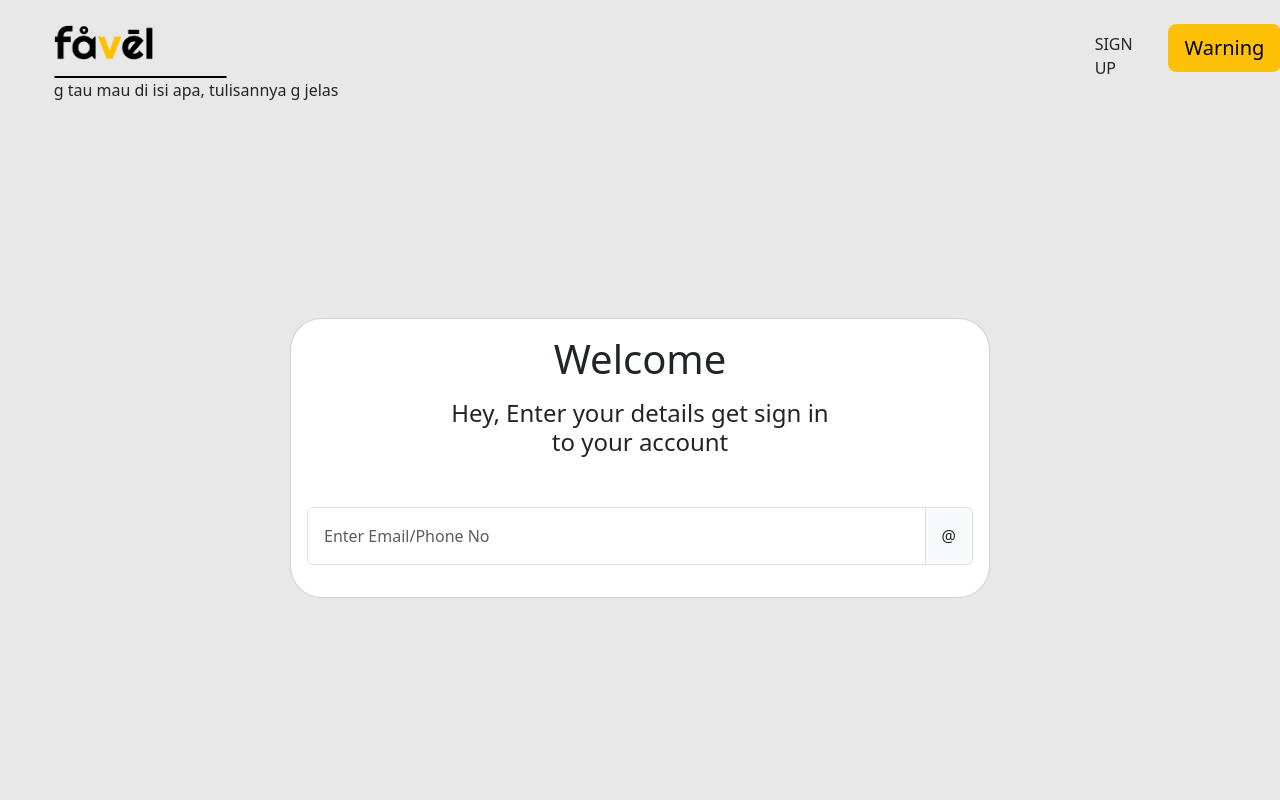
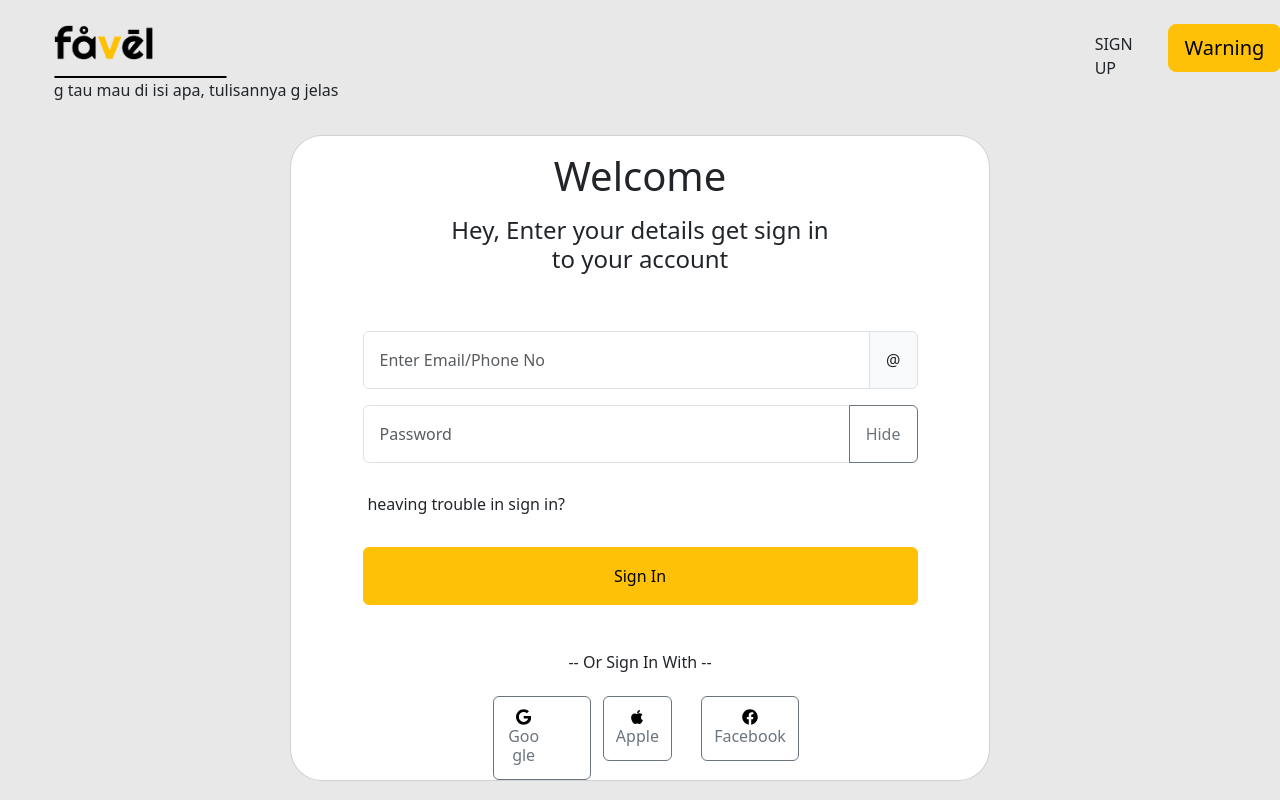
Before and after one commit to itsMeVela/loginweb, a PHP site: page / in a window 1280 px wide. Run offline with PHP 8.4, Linux system fonts and the light colour scheme.

Commit message:
sign in whit

```diff
--- a/index.php
+++ b/index.php
@@ -48,9 +48,73 @@
                     <div class="card-body">
                         <h1 class="card-title text-center mb-3">Welcome</h1>
                         <h4 class="card-title mb-2 text-center">Hey, Enter your details get sign in <br> to your account</h4>
-                        <div class="input-group mb-3" style="margin-top: 50px;">
-                            <input type="text" class="form-control p-3" placeholder="Enter Email/Phone No" aria-label="Enter Email/Phone No" aria-describedby="basic-addon2">
-                            <span class="input-group-text p-3" id="basic-addon2">@</span>
+                        <div class="d-flex justify-content-center">
+                            <div class="col-10">
+                                <div class="input-group mb-3" style="margin-top: 50px;">
+                                    <input type="text" class="form-control p-3" placeholder="Enter Email/Phone No" aria-label="Enter Email/Phone No" aria-describedby="basic-addon2">
+                                    <span class="input-group-text p-3 " id="basic-addon2">@ </span>
+                                </div>
+                            </div>
+                        </div>
+                        <div class="d-flex justify-content-center">
+                            <div class="col-10">
+                                <div class="input-group mb-3">
+                                    <input type="text" class="form-control p-3" placeholder="Password" aria-label="Password" aria-describedby="button-addon2">
+                                    <button class="btn btn-outline-secondary p-3" type="button" id="button-addon2">Hide</button>
+                                </div>
+                            </div>
+                        </div>
+                        <div>
+                            <ul class="navbar-nav">
+                                <li class="nav-item">
+                                    <a class="nav-link mx-3" aria-current="page" href="#">
+                                        <h6 class="mt-2" style="margin-left: 7%;">heaving trouble in sign in?</h6>
+                                    </a>
+                                </li>
+                            </ul>
+                        </div>
+                        <div class="d-flex justify-content-center">
+                            <div class="col-10">
+                                <div class="d-grid gap-2">
+                                    <button class="btn btn-warning p-3 mt-3" type="button">Sign In</button>
+                                </div>
+                            </div>
+                        </div>
+                        <div>
+                            <h6 class="text-center mt-5">-- Or Sign In With --</h6>
+                        </div>
+                    </div>
+                    <div class="d-flex justify-content-center">
+                        <div class="row">
+                            <div class="col-4">
+                                <div class="row">
+                                        <button class="btn btn-outline-secondary" type="button" id="button-addon2">
+                                        <div class="col-6">
+                                            <svg  xmlns="http://www.w3.org/2000/svg" height="1em" viewBox="0 0 488 512"><!--! Font Awesome Free 6.4.2 by @fontawesome - https://fontawesome.com License - https://fontawesome.com/license (Commercial License) Copyright 2023 Fonticons, Inc. -->
+                                                <path d="M488 261.8C488 403.3 391.1 504 248 504 110.8 504 0 393.2 0 256S110.8 8 248 8c66.8 0 123 24.5 166.3 64.9l-67.5 64.9C258.5 52.6 94.3 116.6 94.3 256c0 86.5 69.1 156.6 153.7 156.6 98.2 0 135-70.4 140.8-106.9H248v-85.3h236.1c2.3 12.7 3.9 24.9 3.9 41.4z" />
+                                            </svg>
+                                        </div>
+                                        <div class="col-6">
+                                            <h6>Google</h6>
+                                        </div>
+                                </button>
+                            </div>
+                        </div>
+                        <div class="col-4">
+                            <button class="btn btn-outline-secondary" type="button" id="button-addon2">
+                                <svg style="margin-button: 35%; " xmlns="http://www.w3.org/2000/svg" height="1em" viewBox="0 0 384 512"><!--! Font Awesome Free 6.4.2 by @fontawesome - https://fontawesome.com License - https://fontawesome.com/license (Commercial License) Copyright 2023 Fonticons, Inc. -->
+                                    <path d="M318.7 268.7c-.2-36.7 16.4-64.4 50-84.8-18.8-26.9-47.2-41.7-84.7-44.6-35.5-2.8-74.3 20.7-88.5 20.7-15 0-49.4-19.7-76.4-19.7C63.3 141.2 4 184.8 4 273.5q0 39.3 14.4 81.2c12.8 36.7 59 126.7 107.2 125.2 25.2-.6 43-17.9 75.8-17.9 31.8 0 48.3 17.9 76.4 17.9 48.6-.7 90.4-82.5 102.6-119.3-65.2-30.7-61.7-90-61.7-91.9zm-56.6-164.2c27.3-32.4 24.8-61.9 24-72.5-24.1 1.4-52 16.4-67.9 34.9-17.5 19.8-27.8 44.3-25.6 71.9 26.1 2 49.9-11.4 69.5-34.3z" />
+                                </svg>
+                                <h6>Apple</h6>
+                            </button>
+                        </div>
+                        <div class="col-4">
+                            <button class="btn btn-outline-secondary" type="button" id="button-addon2">
+                                <svg xmlns="http://www.w3.org/2000/svg" height="1em" viewBox="0 0 512 512"><!--! Font Awesome Free 6.4.2 by @fontawesome - https://fontawesome.com License - https://fontawesome.com/license (Commercial License) Copyright 2023 Fonticons, Inc. -->
+                                    <path d="M504 256C504 119 393 8 256 8S8 119 8 256c0 123.78 90.69 226.38 209.25 245V327.69h-63V256h63v-54.64c0-62.15 37-96.48 93.67-96.48 27.14 0 55.52 4.84 55.52 4.84v61h-31.28c-30.8 0-40.41 19.12-40.41 38.73V256h68.78l-11 71.69h-57.78V501C413.31 482.38 504 379.78 504 256z" />
+                                </svg>
+                                <h6>Facebook</h6>
+                            </button>
                         </div>
                     </div>
                 </div>
```
